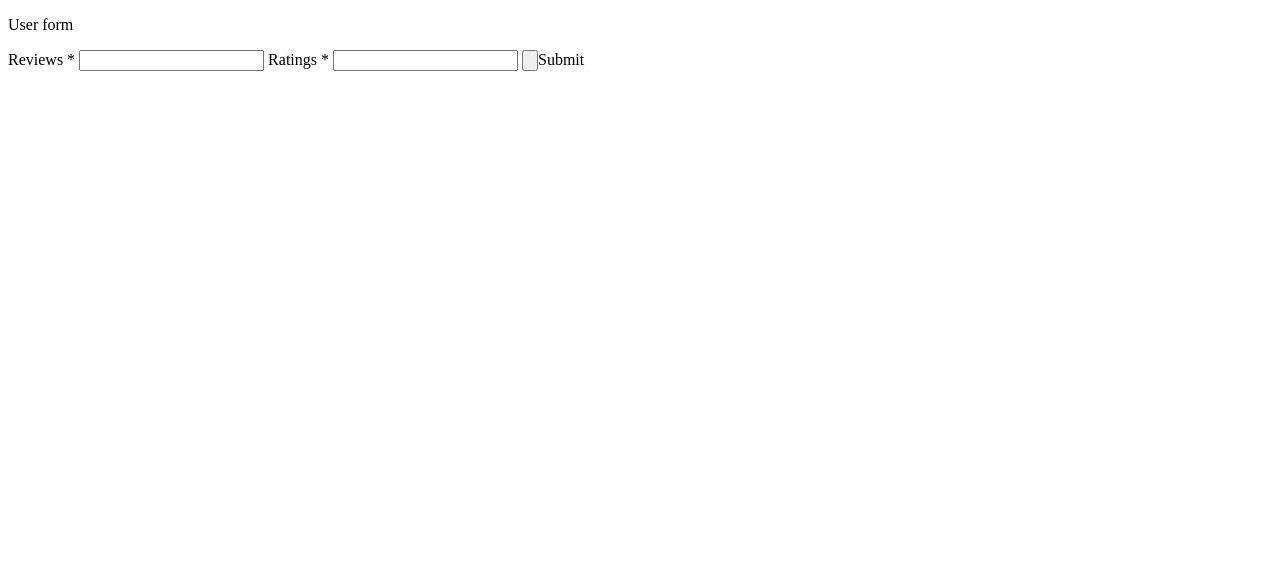
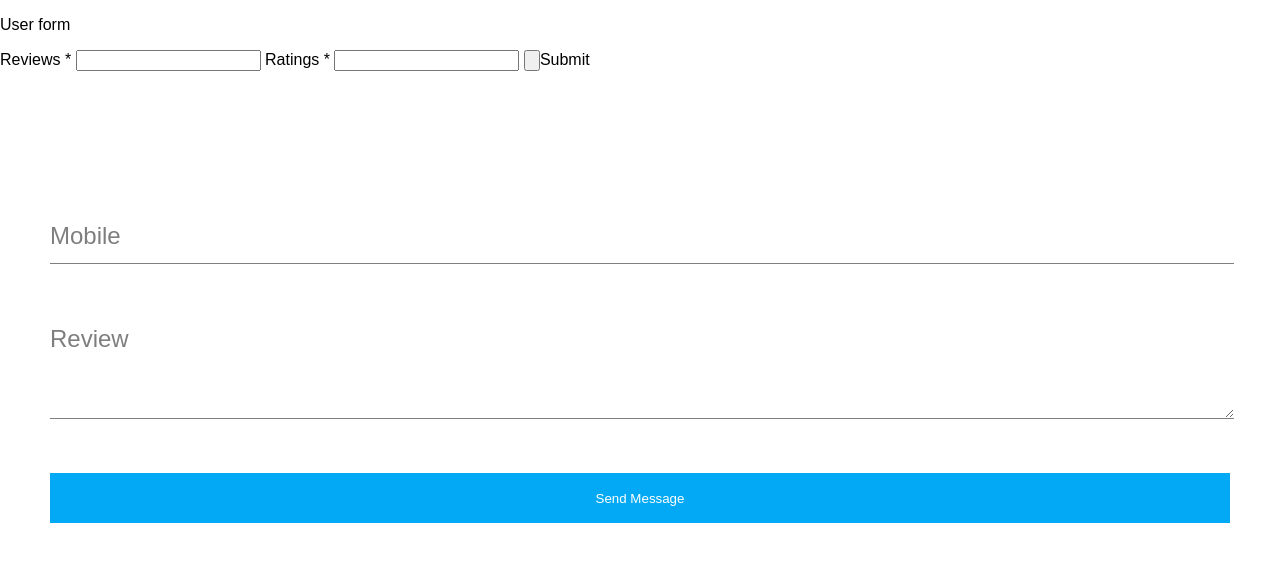
Before and after one commit to kakshay21/Hackathon3.0, a Django app: page /user/ in a window 1280 px wide. Shown: the top 572 px of the page. Run offline with Django 3.2, Linux system fonts and the light colour scheme.

Commit message:
Forms Template added

```diff
--- a/templates/user_inputs.html
+++ b/templates/user_inputs.html
@@ -4,6 +4,69 @@
       <p>User form</p>
   </head>
   <script src="http://code.jquery.com/jquery-3.3.1.min.js"></script>
+  <style>
+      body{
+	margin: 0;
+	padding: 0;
+	font-family: sans-serif;
+}
+.formBox{
+	margin-top: 90px;
+	padding: 50px;
+}
+.formBox  h1{
+	margin: 0;
+	padding: 0;
+	text-align: center;
+	margin-bottom: 50px;
+	text-transform: uppercase;
+	font-size: 48px;
+}
+.inputBox{
+	position: relative;
+	box-sizing: border-box;
+	margin-bottom: 50px;
+}
+.inputBox .inputText{
+	position: absolute;
+    font-size: 24px;
+    line-height: 50px;
+    transition: .5s;
+    opacity: .5;
+}
+.inputBox .input{
+	position: relative;
+	width: 100%;
+	height: 50px;
+	background: transparent;
+	border: none;
+    outline: none;
+    font-size: 24px;
+    border-bottom: 1px solid rgba(0,0,0,.5);
+
+}
+.focus .inputText{
+	transform: translateY(-30px);
+	font-size: 18px;
+	opacity: 1;
+	color: #00bcd4;
+
+}
+textarea{
+	height: 100px !important;
+}
+.button{
+	width: 100%;
+    height: 50px;
+    border: none;
+    outline: none;
+    background: #03A9F4;
+    color: #fff;
+}
+  </style>
+
+
+
   <body>
     <div class="container">
         <form id="form">
@@ -30,6 +93,46 @@
           }
         });
       }
+      <script src="https://code.jquery.com/jquery-3.2.1.js"></script>
+	 <script type="text/javascript">
+	 	$(".input").focus(function() {
+	 		$(this).parent().addClass("focus");
+	 	})
+	 </script>
   </script>
   </body>
 </html>
+
+
+
+<div class="container-fluid">
+		<div class="container">
+			<div class="formBox">
+				<form>
+						<div class="row">
+							<div class="col-sm-12">
+								<div class="inputBox">
+									<div class="inputText">Mobile</div>
+									<input type="text" name="" class="input">
+								</div>
+							</div>
+						</div>
+
+						<div class="row">
+							<div class="col-sm-12">
+								<div class="inputBox">
+									<div class="inputText">Review</div>
+									<textarea class="input"></textarea>
+								</div>
+							</div>
+						</div>
+
+						<div class="row">
+							<div class="col-sm-12">
+								<input type="submit" name="" class="button" value="Send Message" onClick="send_user_reviews();" />
+							</div>
+						</div>
+				</form>
+			</div>
+		</div>
+	</div>
```
